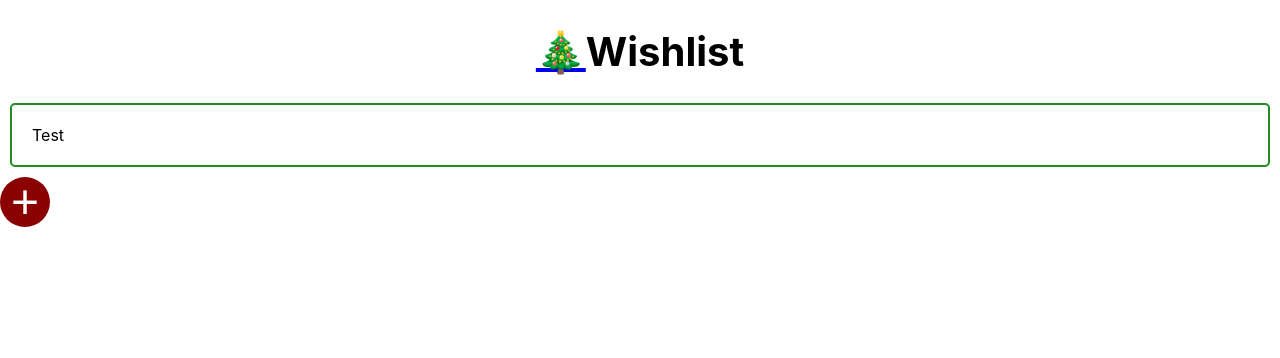
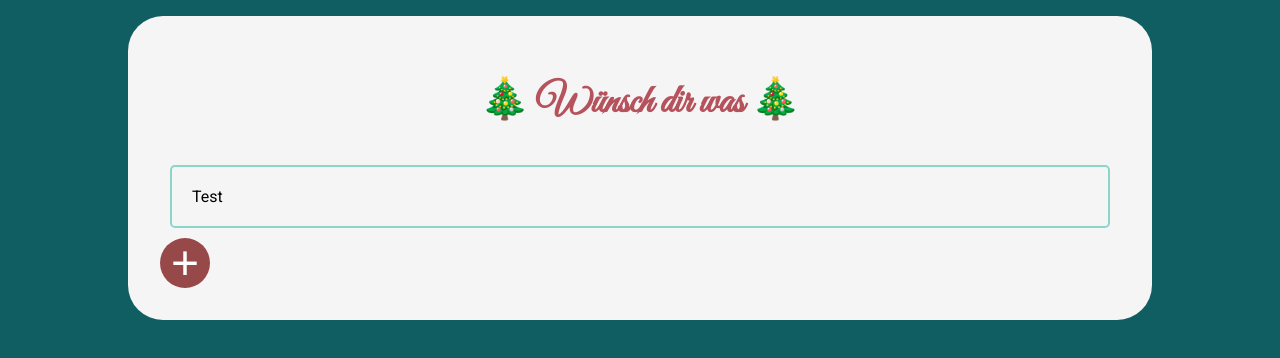
Before and after one commit to lauravikanis/wuensch-dir-was, a React (Create React App) app: page / in a window 1280 px wide. Shown: the top 358 px of the page. Built offline with nearby package versions, Linux system fonts and the light colour scheme.

Commit message:
add font

```diff
--- a/public/index.html
+++ b/public/index.html
@@ -2,6 +2,10 @@
 <html lang="en">
   <head>
     <meta charset="utf-8" />
+    <link
+      href="https://fonts.googleapis.com/css2?family=Great+Vibes&family=Roboto:ital,wght@0,300;0,400;0,500;0,700;1,300;1,400;1,500&display=swap"
+      rel="stylesheet"
+    />
     <link rel="icon" href="%PUBLIC_URL%/favicon.ico" />
     <meta name="viewport" content="width=device-width, initial-scale=1" />
     <meta name="theme-color" content="#000000" />
--- a/src/App.js
+++ b/src/App.js
@@ -10,9 +10,8 @@ function App() {
   return (
     <Router>
       <GlobalStyle />
-
+      <main>
         <Header />
-
         <Switch>
           <Route path="/Add">
             <Add />
@@ -24,6 +23,7 @@ function App() {
             <Welcome />
           </Route>
         </Switch>
+      </main>
     </Router>
   );
 }
--- a/src/GlobalStyle.js
+++ b/src/GlobalStyle.js
@@ -1,22 +1,43 @@
 import { createGlobalStyle } from 'styled-components';
 
 const GlobalStyle = createGlobalStyle`
+
 *,*::before,*::after{
   box-sizing:border-box
 }
 body {
-
   margin: 0;
-    font-family: -apple-system, BlinkMacSystemFont, 'Segoe UI', 'Roboto',
+  font-family: 'Roboto', sans-serif;
+  background-color: #105e62;
+  /* font-family: -apple-system, BlinkMacSystemFont, 'Segoe UI', 'Roboto',
   'Oxygen', 'Ubuntu', 'Cantarell', 'Fira Sans', 'Droid Sans',
   'Helvetica Neue', sans-serif;
    -webkit-font-smoothing: antialiased;
    -moz-osx-font-smoothing: grayscale;
+    */
  }
   code {
     font-family: source-code-pro, Menlo, Monaco, Consolas, 'Courier New',
       monospace;
   }
+a {
+  color: #b5525c;
+  text-decoration: none;
+}
+h1 {
+  font-family: 'Great Vibes', cursive;
+}
+main {
+display: flex;
+flex-direction:column;
+margin: 1rem auto;
+padding: 2rem;
+max-width: 80%;
+background-color: whitesmoke;
+border-radius: 35px;
+
+}
+
   `;
 
 export default GlobalStyle;
--- a/src/components/Button.js
+++ b/src/components/Button.js
@@ -2,7 +2,7 @@ import styled from 'styled-components/macro';
 
 const Button = styled.button`
   border: none;
-  background: darkred;
+  background: #974949;
   border-radius: 50%;
   font-size: 3rem;
   color: white;
--- a/src/components/Header.js
+++ b/src/components/Header.js
@@ -5,19 +5,17 @@ import { Link } from 'react-router-dom';
 const MainHeadline = styled.h1`
   font-size: 2.5rem;
   text-align: center;
+  color: #b5525c;
 `;
 
 export default function Header() {
   return (
-    <div>
     <MainHeadline>
       <Link to="/Welcome">
         <span role="img" aria-label="christmastree">
-            🎄
+          🎄 Wünsch dir was 🎄
         </span>
       </Link>
-        Wishlist
     </MainHeadline>
-    </div>
   );
 }
--- a/src/components/WishListItem.js
+++ b/src/components/WishListItem.js
@@ -5,7 +5,7 @@ const Container = styled.div`
   margin: 10px;
   padding: 20px;
   border-radius: 5px;
-  border: 2px solid forestgreen;
+  border: 2px solid #8bd5cb;
 `;
 
 export default function WishListItem({ title }) {
--- a/src/components/pages/Add.js
+++ b/src/components/pages/Add.js
@@ -1,7 +1,15 @@
 import React from 'react';
+import Button from '../Button';
+import WishListItem from '../WishListItem';
 
 function Add() {
-  return <div>Hier steht text für die Add Seite</div>;
+  return (
+    <div>
+      <WishListItem>Name</WishListItem>
+      <div>Wish</div>
+      <Button>+</Button>
+    </div>
+  );
 }
 
 export default Add;
```
Lines whose indentation alone changed are shown as unchanged.
